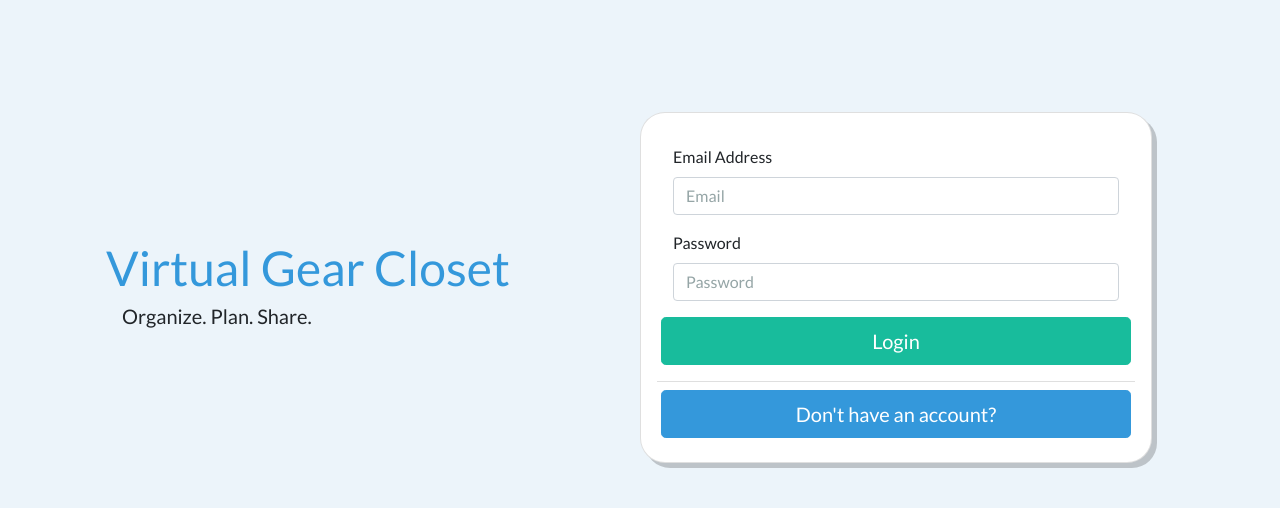
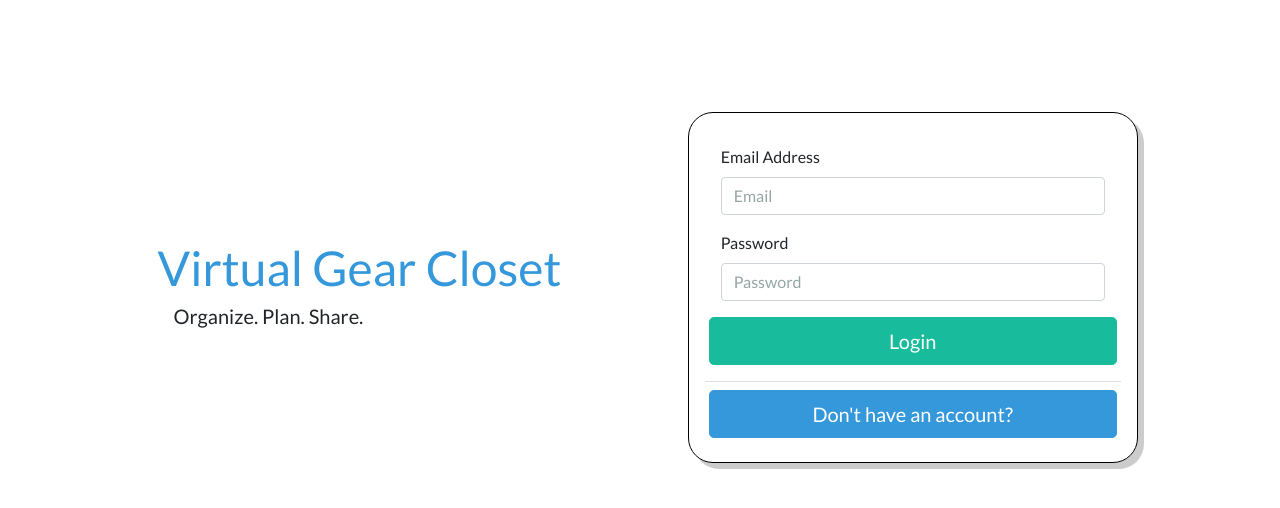
Before and after one commit to afoste53/VirtualGearClosetV2, a React (Create React App) app in the folder frontend/: page /login in a window 1280 px wide. Shown: the top 508 px of the page. Built offline with nearby package versions, Linux system fonts and the light colour scheme.

Commit message:
more formatting

```diff
--- a/frontend/src/App.css
+++ b/frontend/src/App.css
@@ -1,7 +1,6 @@
 body{
   width: 100%;
   height: 100%;
-  background: rgba(75,156,211, 0.1);
   margin: 0px;
 }
 
@@ -18,12 +17,13 @@ body{
 }
 
 .loginSignUpContainer {
-height: 100vh;
+  height: 100vh;
 }
 
 .loginCard{
-  width: 40vw;
-  box-shadow: 5px 5px rgba(0,0,0, 0.2);
+  width: 450px;
+  border: 1px solid black;
+  box-shadow: 6px 6px rgba(0,0,0, 0.2);
   border-radius: 25px;
 }
 
@@ -31,3 +31,11 @@ height: 100vh;
   border-radius: 10px;
   box-shadow: 7px 7px rgba(0,0,0,0.2);
 }
+
+#newUserDialog {
+  height: 250px;
+  width: 60%;
+  background: rgba(211,211,211, 0.5);
+  box-shadow: 5px 5px rgba(0,0,0,0.2);
+  border-radius: 15px;
+}
--- a/frontend/src/components/Header.js
+++ b/frontend/src/components/Header.js
@@ -1,5 +1,5 @@
 import { useContext, useEffect } from "react";
-import { Container, Nav, Navbar, NavDropdown } from "react-bootstrap";
+import { Col, Container, Nav, Navbar, NavDropdown, Row } from "react-bootstrap";
 import UserContext from "../UserContext";
 
 const Header = () => {
@@ -7,19 +7,32 @@ const Header = () => {
 
   return (
     <Navbar bg="primary" variant="dark" expand="lg">
+      <Col className="d-flex mx-2 p-3">
         <Navbar.Brand href="/">
-        {user ? `${user.firstName}'s` : "Welcome to"} Virtual Gear Closet
+          <span className="h3">{user.firstName}'s Virtual Gear Closet</span>
         </Navbar.Brand>
         <Navbar.Toggle aria-controls="basic-navbar-nav" />
         {user && (
           <Navbar.Collapse id="basic-navbar-nav">
             <Nav className="ms-auto">
-            <Nav.Link href="/">Home</Nav.Link>
-            <Nav.Link href="/">Link</Nav.Link>
-            <NavDropdown title="Profile" id="basic-nav-dropdown">
-              <NavDropdown.Item href="#action/3.1">My Profile</NavDropdown.Item>
+              <Nav.Link className="h5" href="/">
+                Home
+              </Nav.Link>
+              <Nav.Link className="h5" href="/">
+                Link
+              </Nav.Link>
+              <NavDropdown
+                className="h5 me-5"
+                title="Profile"
+                id="basic-nav-dropdown"
+              >
+                <NavDropdown.Item href="#action/3.1">
+                  My Profile
+                </NavDropdown.Item>
                 <NavDropdown.Item href="#action/3.2">Logout</NavDropdown.Item>
-              <NavDropdown.Item href="#action/3.3">Something</NavDropdown.Item>
+                <NavDropdown.Item href="#action/3.3">
+                  Something
+                </NavDropdown.Item>
                 <NavDropdown.Divider />
                 <NavDropdown.Item href="#action/3.4">
                   Separated link
@@ -28,6 +41,7 @@ const Header = () => {
             </Nav>
           </Navbar.Collapse>
         )}
+      </Col>
     </Navbar>
   );
 };
--- a/frontend/src/screens/HomeScreen.js
+++ b/frontend/src/screens/HomeScreen.js
@@ -1,7 +1,6 @@
 import { useContext, useEffect } from "react";
 import UserContext from "../UserContext";
-import Header from "../components/Header";
-import { Container } from "react-bootstrap";
+import { Col, Container, Row } from "react-bootstrap";
 
 const HomeScreen = ({ history }) => {
   const { user } = useContext(UserContext);
@@ -13,8 +12,28 @@ const HomeScreen = ({ history }) => {
   }, [user]);
 
   return (
-    <Container className="m-0">
-      <h2>homescreen</h2>
+    <Container>
+      {/**user?.closets.length === 0 && (
+        <Container className="py-2 mt-3" id="newUserDialog">
+          <p className="d-flex justify-content-center h4 mb-3">
+            New here? We can help you get started!
+          </p>
+          <p>
+            Lorem ipsum dolor sit amet, consectetur adipisicing elit. Adipisci
+            assumenda blanditiis ducimus eius eum illum laudantium, maxime, nisi
+            quo sit unde velit? Accusamus, ad alias animi enim et excepturi
+            molestiae praesentium quaerat vel voluptas voluptatem.
+          </p>
+        </Container>
+      )**/}
+      <Row>
+        <Col xs={12} md={6}>
+          Closets
+        </Col>
+        <Col xs={6} md={4}>
+          Closets
+        </Col>
+      </Row>
     </Container>
   );
 };
--- a/frontend/src/screens/LoginSignUpScreen.js
+++ b/frontend/src/screens/LoginSignUpScreen.js
@@ -68,6 +68,7 @@ const LoginSignUpScreen = ({ history }) => {
     setUser({
       firstName: "John",
       lastName: "Doe",
+      closets: [],
     });
     history.push("/");
   };
@@ -146,18 +147,19 @@ const LoginSignUpScreen = ({ history }) => {
       </Modal>
 
       <Container className="my-3 d-flex">
-        <Col md={6} className="d-flex align-items-center">
+        <Row className="d-flex justify-content-center">
+          <Col xs={12} lg={6} xl={7} className="d-flex align-items-center">
             <Container>
               <Row>
                 <h1 className="text-info">Virtual Gear Closet</h1>
               </Row>
-            <Row className="px-3">
+              <Row className="px-xl-3">
                 <h2 className="h5">Organize. Plan. Share.</h2>
               </Row>
             </Container>
           </Col>
-        <Col className="my-5">
-          <Card className="my-5 p-3 loginCard">
+          <Col xs={12} lg={5} xl={4} className="my-5">
+            <Card className="my-lg-5 p-3 loginCard">
               <Card.Body>
                 <Form>
                   <Form.Group className="mb-3">
@@ -200,6 +202,7 @@ const LoginSignUpScreen = ({ history }) => {
               </Card.Footer>
             </Card>
           </Col>
+        </Row>
       </Container>
     </>
   );
```
Lines whose indentation alone changed are shown as unchanged.
